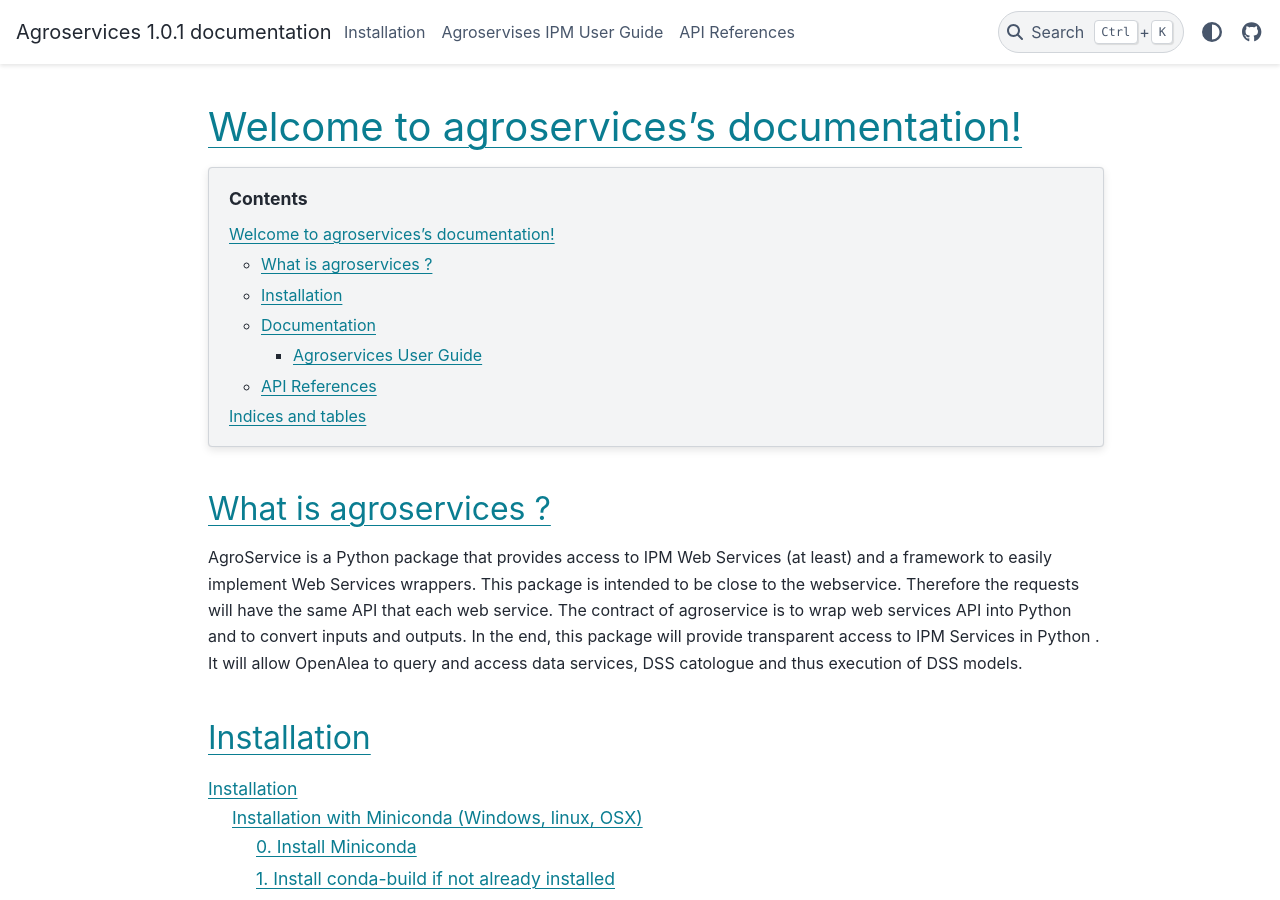
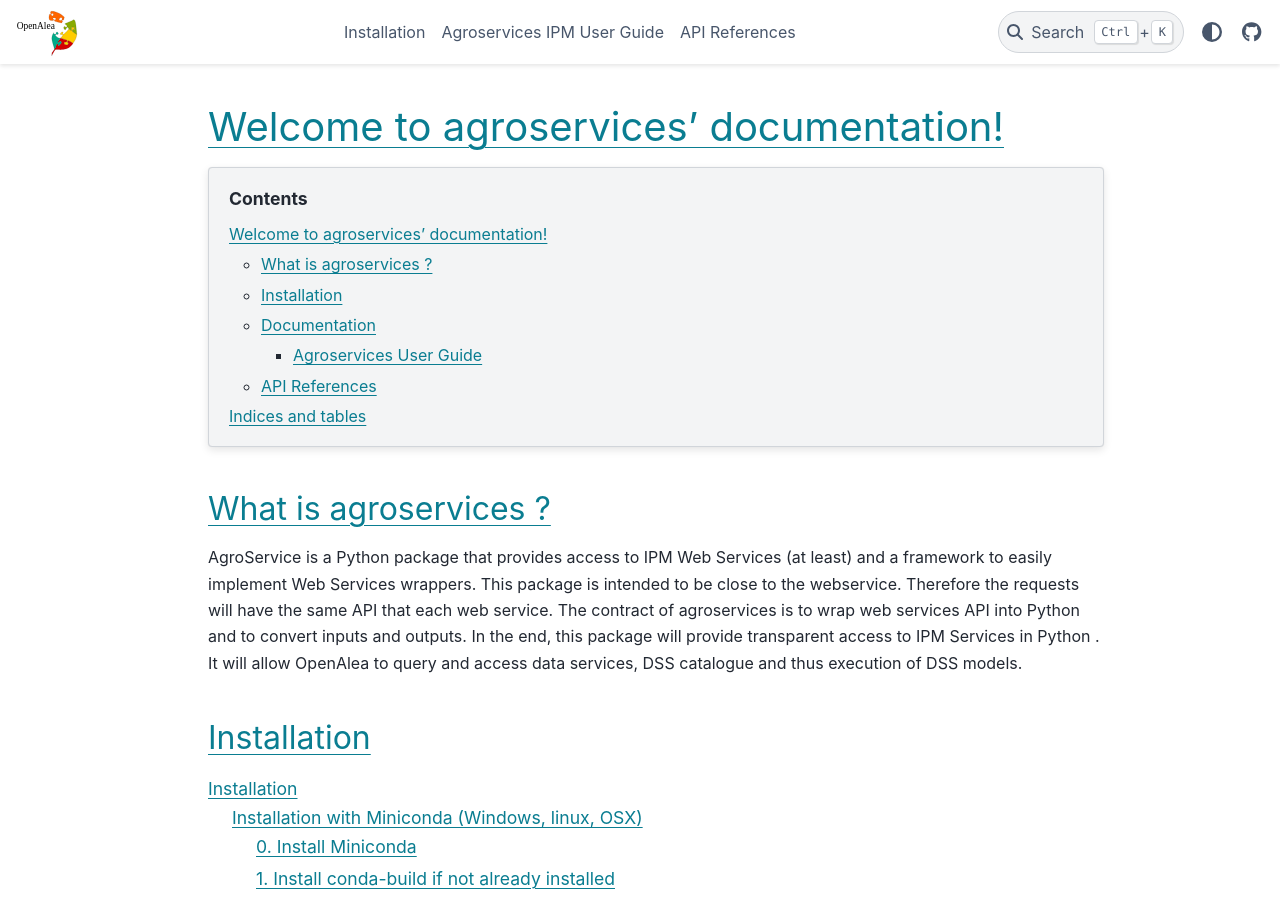
Before and after one commit to openalea/agroservices, a Sphinx documentation site: the page built from doc/source/index.rst, in a window 1280 px wide and 900 px high. Built offline with Sphinx 7.4.7 and the PyData theme 0.15.4, drawn with Linux system fonts in a browser that asks for light colours; formulas are drawn with MathJax 3; pages that are not in the unit, such as notebooks, are missing from menus; some of the changed text lies outside the part shown.

Commit message:
Update documentation

```diff
--- a/doc/source/index.rst
+++ b/doc/source/index.rst
@@ -3,7 +3,7 @@
    You can adapt this file completely to your liking, but it should at least
    contain the root `toctree` directive.
 
-Welcome to agroservices's documentation!
+Welcome to agroservices' documentation!
 ========================================
 
 .. contents::
@@ -13,9 +13,9 @@
 AgroService is a Python package that provides access to IPM Web Services (at least) and a framework to easily implement Web Services wrappers.
 This package is intended to be close to the webservice.
 Therefore the requests will have the same API that each web service.
-The contract of agroservice is to wrap web services API into Python and to convert inputs and outputs.
+The contract of agroservices is to wrap web services API into Python and to convert inputs and outputs.
 In the end, this package will provide transparent access to IPM Services in Python .
-It will allow OpenAlea to query and access data services, DSS catologue and thus execution of DSS models.
+It will allow OpenAlea to query and access data services, DSS catalogue and thus execution of DSS models.
 
 Installation
 ------------
--- a/doc/source/references/agroservices.ipm.rst
+++ b/doc/source/references/agroservices.ipm.rst
@@ -1,9 +1,9 @@
-.. currentmodule:: agroservices.ipm
+.. currentmodule:: openalea.agroservices.ipm
 
 Agroservices IPM module
 ========================
 
-.. automodule:: agroservices.ipm
+.. automodule:: openalea.agroservices.ipm
     :members:
     :undoc-members:
     :inherited-members:
--- a/doc/source/references/index.rst
+++ b/doc/source/references/index.rst
@@ -12,3 +12,5 @@
 .. toctree::
 
     agroservices.ipm.rst
+
+    agroservices.phis.rst
--- a/doc/source/user/index.rst
+++ b/doc/source/user/index.rst
@@ -1,6 +1,6 @@
 .. _agroservices_user:
 
-Agroservises IPM User Guide
+Agroservices IPM User Guide
 ############################
 
 .. topic:: Summary
@@ -9,7 +9,7 @@
     :Release: |release|
     :Date: |today|
 
-You can use agroservice to query on `IPM Decicion Service <https://www.ipmdecisions.net/>`_
+You can use agroservices to query on `IPM Decisions Service <https://www.ipmdecisions.net/>`_
 
 * `IPM weather Services <https://ipmdecisions.nibio.no/api/wx/apidocs/>`_
 * `IPM DSS Services <https://ipmdecisions.nibio.no/api/dss/apidocs/>`_
```
Also changed, not shown: doc/source/references/agroservices.phis.rst (added, +10 -0 lines), doc/source/_static/openalea_web.svg (added).
